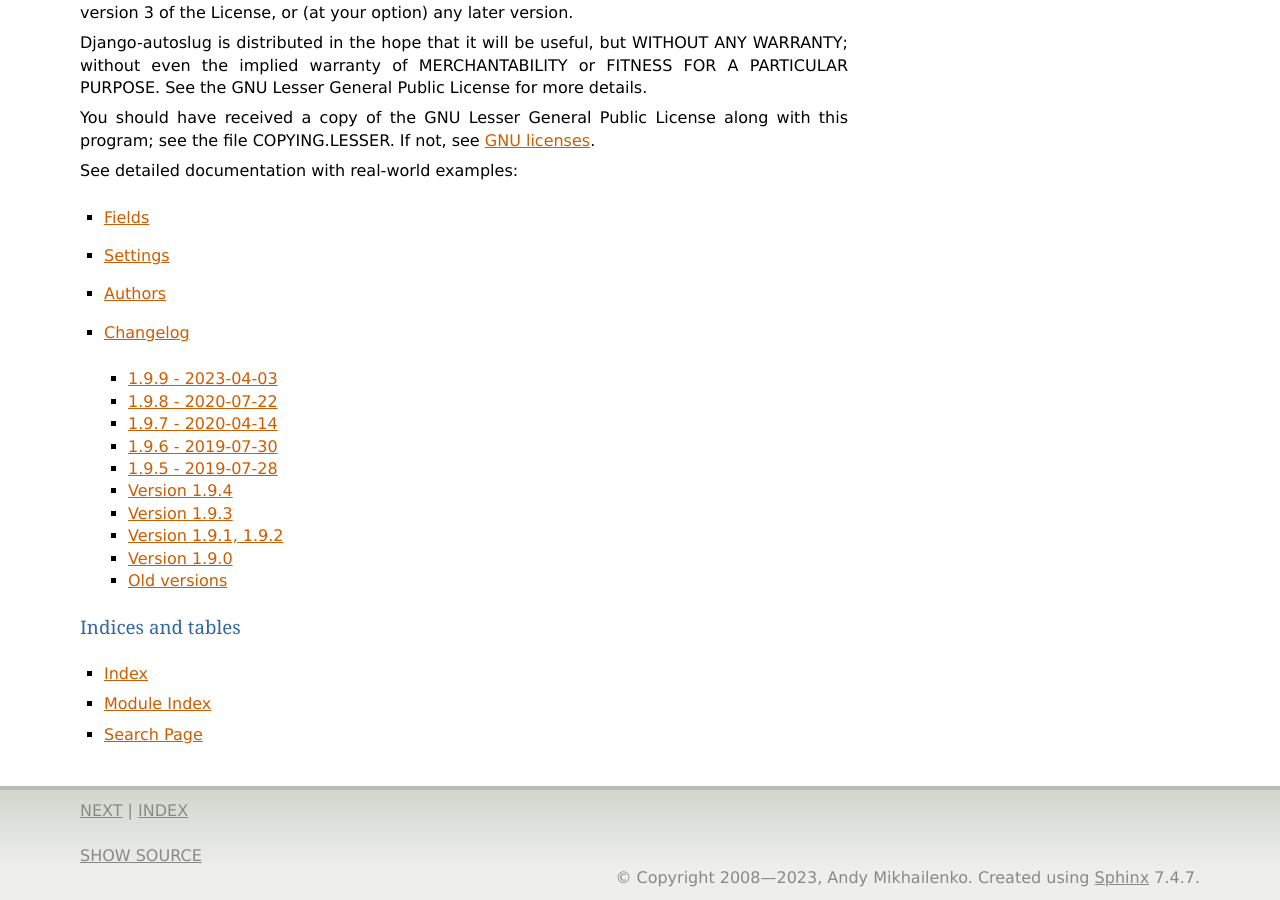
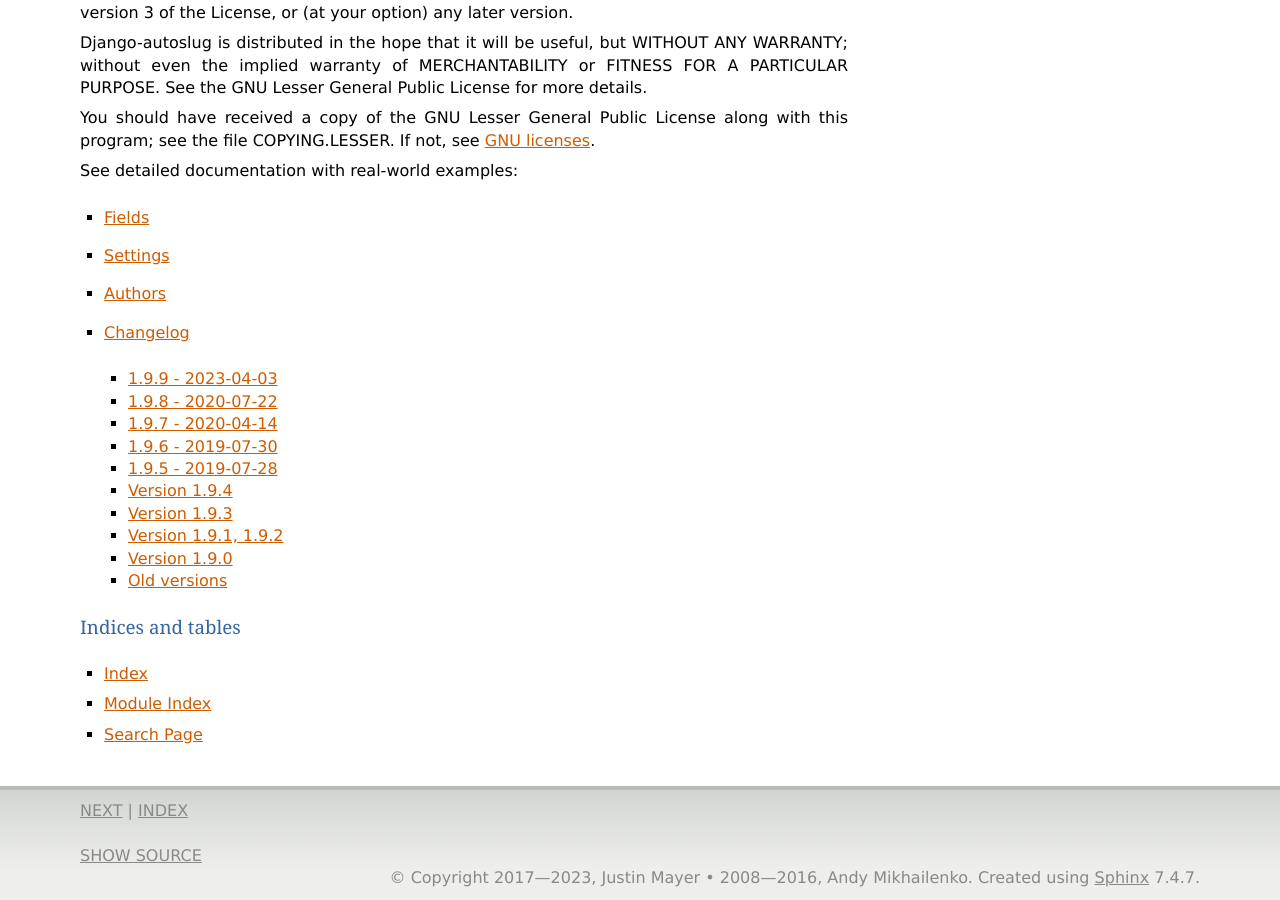
Before and after one commit to justinmayer/django-autoslug, a Sphinx documentation site: the page built from docs/index.rst, in a window 1280 px wide and 900 px high, scrolled down 1629 px. Built offline with Sphinx 7.4.7, drawn with Linux system fonts in a browser that asks for light colours.

```diff
--- a/docs/conf.py
+++ b/docs/conf.py
@@ -43,7 +43,7 @@ master_doc = 'index'
 
 # General information about the project.
 project = 'Django Autoslug'
-copyright = f'2008—{datetime.date.today().year}, Andy Mikhailenko'
+copyright = f'2017—{datetime.date.today().year}, Justin Mayer • 2008—2016, Andy Mikhailenko'
 
 # The version info for the project you're documenting, acts as replacement for
 # |version| and |release|, also used in various other places throughout the
@@ -131,7 +131,7 @@ else:
 # Add any paths that contain custom static files (such as style sheets) here,
 # relative to this directory. They are copied after the builtin static files,
 # so a file named "default.css" will overwrite the builtin "default.css".
-html_static_path = ['_static']
+# html_static_path = ['_static']
 
 # If not '', a 'Last updated on:' timestamp is inserted at every page bottom,
 # using the given strftime format.
```
Also changed, not shown: 1 other file.
